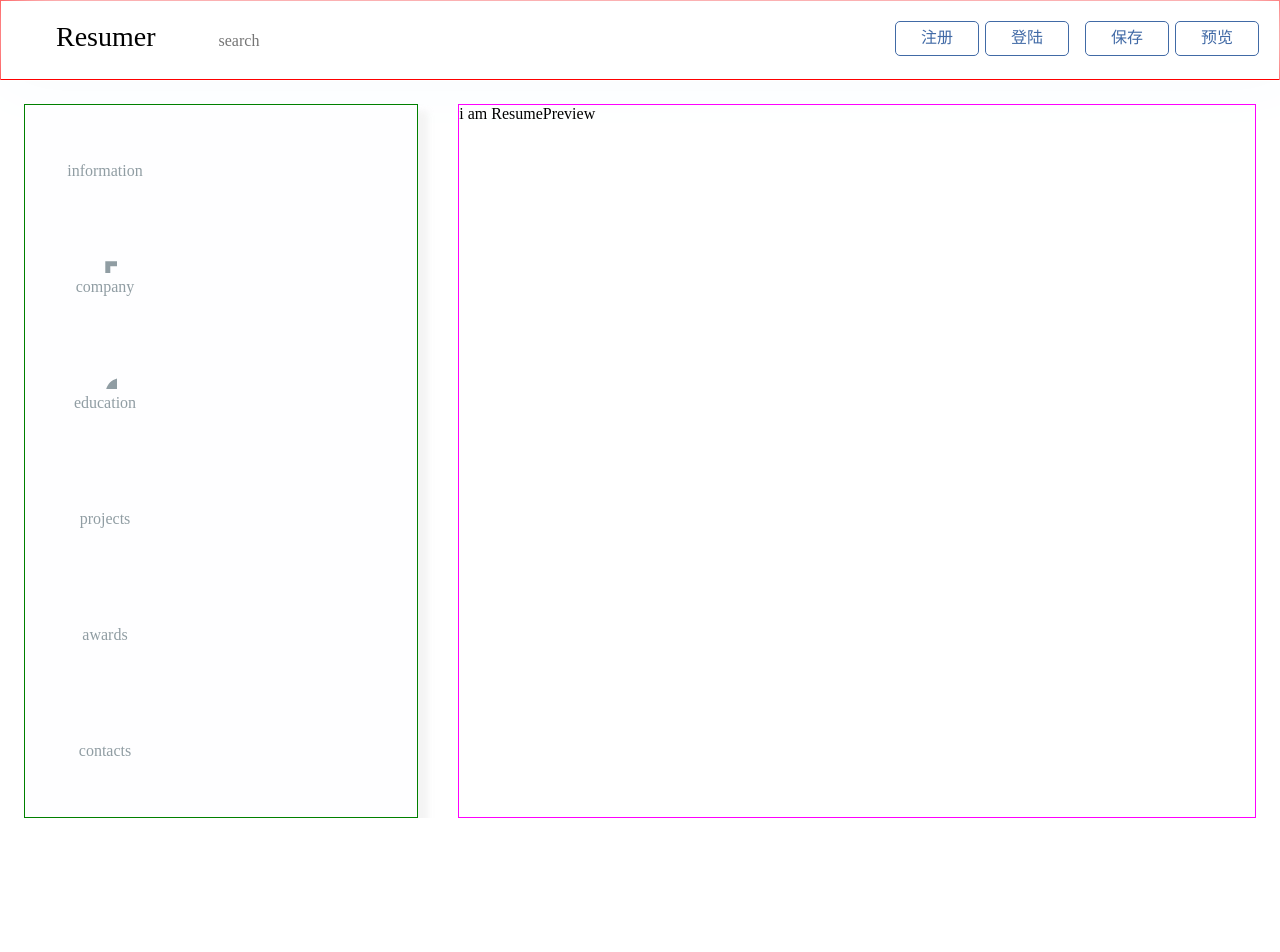
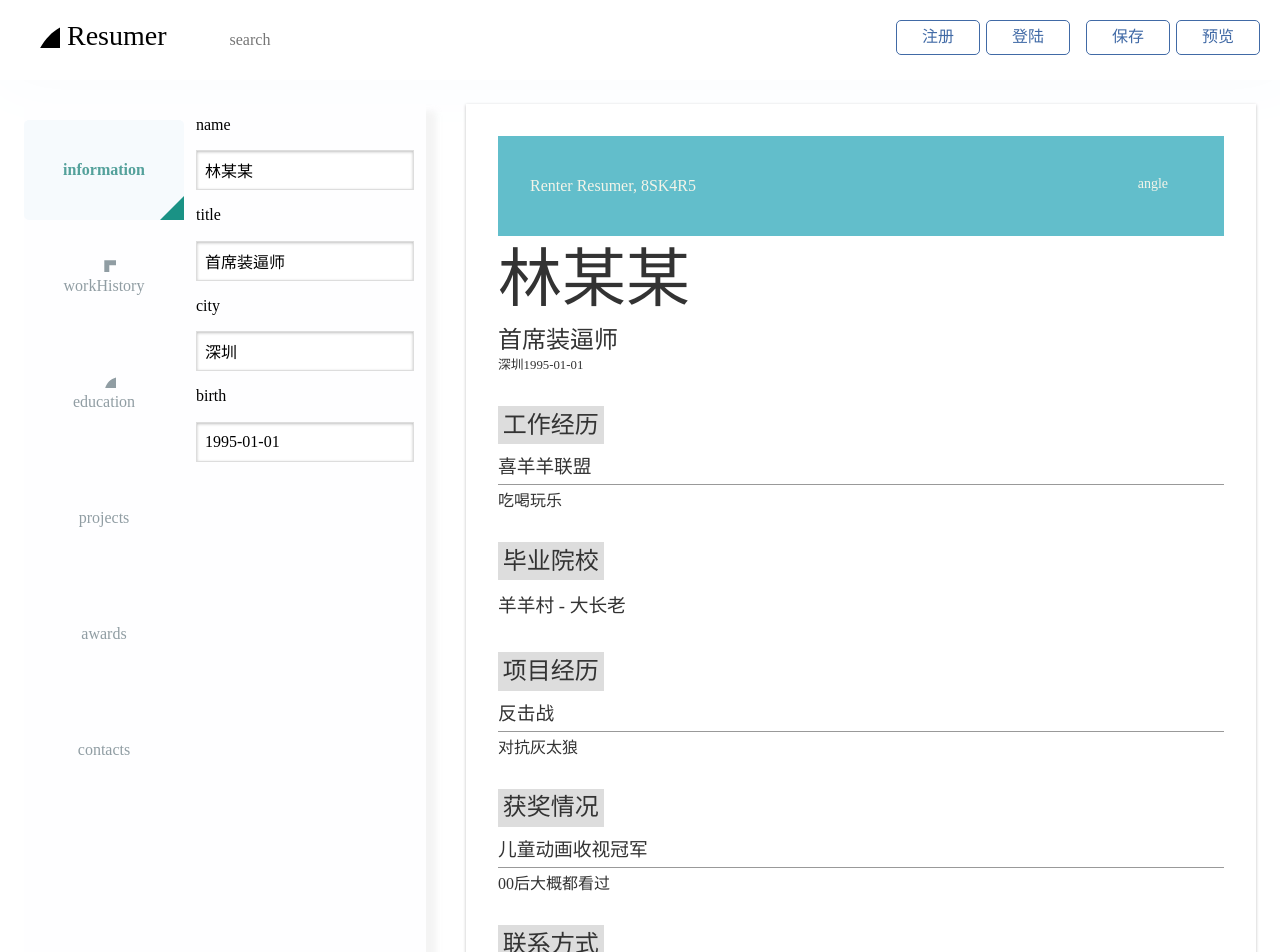
Before and after one commit to nciilin/ResumeEdit, a Vue app: page / in a window 1280 px wide. Shown: the top 952 px of the page. Before the commit the page ends 818 px from the top, so only its background shows below. Built offline with nearby package versions, Linux system fonts and the light colour scheme.

Commit message:
实现所有字段在线编写并显示

```diff
--- a/package.json
+++ b/package.json
@@ -16,9 +16,11 @@
     "element-ui": "^2.11.1",
     "node-sass": "^4.12.0",
     "normalize.css": "^8.0.1",
+    "object-path": "^0.11.4",
     "sass-loader": "^7.3.1",
     "vue": "^2.5.2",
-    "vue-router": "^3.0.1"
+    "vue-router": "^3.0.1",
+    "vuex": "^3.1.1"
   },
   "devDependencies": {
     "autoprefixer": "^7.1.2",
--- a/src/App.vue
+++ b/src/App.vue
@@ -18,9 +18,11 @@ import ResumeSearch from "./components/ResumeSearch";
 import ResumeLeftNav from "./components/ResumeLeftNav";
 import ResumePreview from "./components/ResumePreview";
 import icons from "./assets/icons";
+import store from "./store/index";
 
 export default {
   name: "App",
+  store,
   components: {
     ResumeLeftNav,
     ResumeSearch,
@@ -40,7 +42,6 @@ export default {
   header {
     width: 100%;
     height: 80px;
-    border: 1px solid red;
   }
   main {
     display: flex;
@@ -48,14 +49,13 @@ export default {
     min-width: 1024px;
     max-width: 1440px;
     margin: 24px;
+
     .leftNav {
-      width: 32%;
-      border: 1px solid green;
+      min-width: 32%;
     }
     .preview {
       margin-left: 40px;
       flex-grow: 1;
-      border: 1px solid fuchsia;
     }
   }
 }
--- a/src/components/ResumeLeftNav.vue
+++ b/src/components/ResumeLeftNav.vue
@@ -17,7 +17,38 @@
     </nav>
     <ol class="panels">
       <li v-for="item in resume.config" v-show="item.field === selected">
-          {{resume[item.field]}}
+        <div v-if="resume[item.field] instanceof Array">
+          <div class="subitem" v-for="(subitem,i) in resume[item.field]">
+            <div class="resumeField" v-for="(value,key) in subitem">
+              <label>{{key}}</label>
+              <input
+                type="text"
+                :value="value"
+                @input="changeResumeField(`${item.field}.${i}.${key}`, $event.target.value)"
+              />
+            </div>
+            <button class="remove">
+              <svg class="icon">
+                <use xlink:href="#icon-Remove" />
+              </svg>
+            </button>
+            <hr />
+            <button class="add">
+              <svg class="icon">
+                <use xlink:href="#icon-add" />
+              </svg>
+            </button>
+          </div>
+        </div>
+
+        <div v-else class="resumeField" v-for="(value,key) in resume[item.field]">
+          <label>{{key}}</label>
+          <input
+            type="text"
+            :value="value"
+            @input="changeResumeField(`${item.field}.${key}`, $event.target.value)"
+          />
+        </div>
       </li>
     </ol>
   </div>
@@ -26,30 +57,26 @@
 <script>
 export default {
   name: "ResumeLeftNav",
-  data() {
-    return {
-      selected: "profile",
-      resume: {
-        config: [
-          { field: "information", icon: "information" },
-          { field: "company", icon: "company" },
-          { field: "education", icon: "school" },
-          { field: "projects", icon: "project" },
-          { field: "awards", icon: "award" },
-          { field: "contacts", icon: "contact" }
-        ],
-        information: {
-          name: "",
-          city: "",
-          title: ""
-        },
-        company: [],
-        education: [],
-        projects: [],
-        awards: [],
-        contacts: []
+  computed: {
+    selected: {
+      get() {
+        return this.$store.state.selected;
+      },
+      set(value) {
+        return this.$store.commit("switchTab", value);
       }
-    };
+    },
+    resume() {
+      return this.$store.state.resume;
+    }
+  },
+  methods: {
+    changeResumeField(path, value) {
+      this.$store.commit("updateResume", {
+        path,
+        value
+      });
+    }
   }
 };
 </script>
@@ -89,6 +116,7 @@ export default {
         &.active {
           background: #f6fafd;
           color: #54a19b;
+          border-radius: 5px;
           font-weight: bold;
           .triangle {
             width: 0;
@@ -103,11 +131,38 @@ export default {
           }
         }
       }
-      > .panels {
-        flex-grow: 1;
-        > li {
-          padding: 24px;
+    }
+  }
+  > .panels {
+    flex-grow: 1;
+    > li {
+      padding: 12px;
+      position: relative;
+      .remove {
+        position: absolute;
+        top: 14px;
+        right: 10px;
+        border: none;
+        background: none;
+        .icon {
+          fill: red;
+          width: 24px;
+          height: 24px;
         }
+      }
+      .add {
+        border: none;
+        background: none;
+        .icon {
+          fill: #54a19b;
+          width: 24px;
+          height: 24px;
+        }
+      }
+      .add:hover,
+      .remove:hover {
+        cursor: pointer;
+        transform: scale(1.4);
       }
     }
   }
@@ -115,4 +170,24 @@ export default {
 ol {
   list-style: none;
 }
+
+.resumeField {
+  > label {
+    display: block;
+  }
+  input[type="text"] {
+    margin: 16px 0;
+    border: 1px solid #ddd;
+    box-shadow: inset 0 1px 3px 0 rgba(0, 0, 0, 0.25);
+    width: 100%;
+    height: 40px;
+    padding: 0 8px;
+  }
+}
+
+hr {
+  border: none;
+  border-top: 1px solid #ddd;
+  margin: 24px 0;
+}
 </style>
--- a/src/components/ResumePreview.vue
+++ b/src/components/ResumePreview.vue
@@ -1,13 +1,184 @@
 <template>
-  <div>i am ResumePreview</div>
+  <div class="ResumePreview">
+    <div class="ContentShow">
+      <p class="ContentTitle clearfix">
+        Renter Resumer, 8SK4R5
+        <span class="ContentAngle">angle</span>
+      </p>
+    </div>
+    <section data-name="information" v-show="resume.information">
+      <h1>{{resume.information.name}}</h1>
+      <h2>{{resume.information.title}}</h2>
+      <p>
+        <small>{{resume.information.city}}</small>
+        <small>{{resume.information.birth}}</small>
+      </p>
+    </section>
+
+    <section data-name="workHistory" v-show="resume.workHistory">
+      <h2>工作经历</h2>
+      <ol>
+        <li v-for="item in resume.workHistory">
+          <h3>{{item.company}}</h3>
+          <p v-show="item.content">{{item.content}}</p>
+        </li>
+      </ol>
+    </section>
+
+    <section data-name="education" v-show="resume.education">
+      <h2>毕业院校</h2>
+      <ol>
+        <li v-for="item in resume.education">
+          <h3>
+            {{item.school}}
+            <span v-show="item.degree">- {{item.degree}}</span>
+            <span v-show="item.content">- {{item.content}}</span>
+          </h3>
+        </li>
+      </ol>
+    </section>
+
+    <section data-name="projects" v-show="resume.projects">
+      <h2>项目经历</h2>
+      <ol>
+        <li v-for="item in resume.projects">
+          <h3>{{item.name}}</h3>
+          <p v-show="item.content">{{item.content}}</p>
+        </li>
+      </ol>
+    </section>
+
+    <section data-name="awards" v-show="resume.awards">
+      <h2>获奖情况</h2>
+      <ol>
+        <li v-for="item in resume.awards">
+          <h3>{{item.name}}</h3>
+          <p v-show="item.content">{{item.content}}</p>
+        </li>
+      </ol>
+    </section>
+
+    <section data-name="contacts" v-show="resume.contacts">
+      <h2>联系方式</h2>
+      <table>
+        <tr v-for="item in resume.contacts">
+          <td>{{item.phone}}</td>
+          <td v-show="item.email">{{item.email}}</td>
+        </tr>
+      </table>
+    </section>
+
+    <div class="ResumeFooter">
+      <p class="Copyright clearfix">
+        Copyright@dribbble.com/shots/3035214-Renter-Resume
+        <svg class="icon">
+          <use xlink:href="#icon-table" />
+        </svg>
+      </p>
+    </div>
+  </div>
 </template>
 
 <script>
 export default {
-  name: 'ResumePreview'
-}
+  name: "ResumePreview",
+  computed: {
+    resume() {
+      return this.$store.state.resume;
+    }
+  }
+};
 </script>
 
 <style lang="scss">
-
+.clearfix {
+  content: "";
+  display: block;
+  clear: both;
+}
+.ResumePreview {
+  background: white;
+  overflow: auto;
+  box-shadow: 0 1px 3px 0 rgba(0, 0, 0, 0.25);
+  padding: 2em;
+  color: #333;
+  line-height: 1.2;
+  * {
+    box-sizing: border-box;
+    font-variant: normal;
+    font-weight: normal;
+  }
+  ol {
+    list-style: none;
+  }
+  section + section {
+    margin-top: 2em;
+  }
+  p {
+    white-space: pre-line;
+  } // 请问为什么要加这一行
+  section {
+    > h2:first-child {
+      background: #ddd;
+      display: inline-block;
+      padding: 0.2em;
+      margin-bottom: 0.5em;
+    }
+  }
+  section[data-name="information"] {
+    > h1 {
+      margin: 0.1em 0;
+      font-size: 4em;
+    }
+  }
+  section[data-name="workHistory"],
+  section[data-name="projects"],
+  section[data-name="awards"] {
+    li + li {
+      margin-top: 1em;
+    }
+    li {
+      h3 {
+        border-bottom: 1px solid #999;
+        padding-bottom: 0.3em;
+        margin-bottom: 0.3em;
+      }
+    }
+  }
+  section[data-name="education"] {
+    li {
+      line-height: 1.5;
+    }
+  }
+  section[data-name="contacts"] {
+    td:first-child {
+      padding-right: 1em;
+    }
+  }
+  .ContentShow {
+    height: 100px;
+    background: #62becb;
+    padding: 40px 32px;
+    .ContentTitle {
+      color: #f4f4e9;
+      .ContentAngle {
+        float: right;
+        margin-right: 24px;
+        font-size: 14px;
+      }
+    }
+  }
+  .ResumeFooter {
+    background: #cfcfd1;
+    .Copyright {
+      padding: 40px;
+      font-size: 12px;
+      .icon {
+        font-size: 18px;
+        margin-top: -16px;
+        float: right;
+      }
+    }
+  }
+}
 </style>
--- a/src/components/ResumeSearch.vue
+++ b/src/components/ResumeSearch.vue
@@ -64,9 +64,11 @@ export default {
     position: relative;
     .logo {
       font-size: 28px;
+      .icon {
+        font-size: 28px;
+      }
     }
     span {
-      font-size: 16px;
       margin-left: 32px;
     }
     input {
--- a/src/main.js
+++ b/src/main.js
@@ -3,8 +3,11 @@
 import Vue from 'vue'
 import App from './App'
 import router from './router'
+import ElementUI from 'element-ui';
+import 'element-ui/lib/theme-chalk/index.css';
 
 Vue.config.productionTip = false
+Vue.use(ElementUI)
 
 /* eslint-disable no-new */
 new Vue({
--- /dev/null
+++ b/src/store/index.js
@@ -0,0 +1,40 @@
+import Vuex from 'vuex'
+import Vue from 'vue'
+import objectPath from "object-path"
+
+Vue.use(Vuex)
+
+export default new Vuex.Store({
+  state: {
+    selected: "information",
+    resume: {
+      config: [
+        { field: "information", icon: "information" },
+        { field: "workHistory", icon: "company" },
+        { field: "education", icon: "school" },
+        { field: "projects", icon: "project" },
+        { field: "awards", icon: "award" },
+        { field: "contacts", icon: "contact" }
+      ],
+      information: {
+        name: "林某某",
+        title: '首席装逼师',
+        city: "深圳",
+        birth: "1995-01-01"
+      },
+      workHistory: [{ company: "喜羊羊联盟", content: "吃喝玩乐" }],
+      education: [{ school: "羊羊村", degree: "大长老", duration: "2XXX" }],
+      projects: [{ name: "反击战", content: "对抗灰太狼" }],
+      awards: [{ name: "儿童动画收视冠军", content: "00后大概都看过" }],
+      contacts: [{ phone: "12333XXXXX", email: "67412@qq.com" }]
+    }
+  },
+  mutations: {
+    switchTab(state, payload) {
+      state.selected = payload
+    },
+    updateResume(state, { path, value }) {
+      objectPath.set(state.resume, path, value)
+    }
+  }
+})
```
Also changed, not shown: 1 other file (tests, documents, lock files or other folders).
